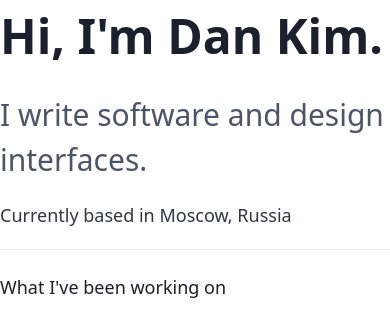
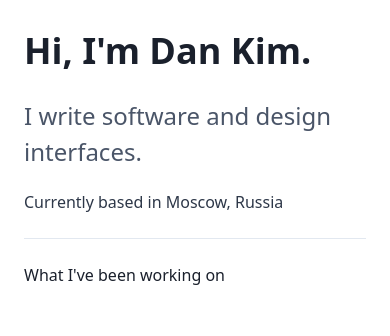
Before and after one commit to dankimio/dankim, a Vue app: page / in a window 390 px wide. Shown: the top 336 px of the page. Built offline with nearby package versions, Linux system fonts and the light colour scheme.

Commit message:
Add spacing

```diff
--- a/src/components/HelloWorld.vue
+++ b/src/components/HelloWorld.vue
@@ -1,18 +1,18 @@
 <template>
-  <div class="container md:pt-48">
-    <h1 class="mb-5 text-5xl font-bold text-gray-900">
+  <div class="container px-6 pt-6 md:pt-32 lg:pt-48 md:max-w-lg lg:max-w-xl">
+    <h1 class="mb-5 text-4xl md:text-5xl font-bold text-gray-900">
       Hi, I'm Dan Kim.
     </h1>
-    <p class="mb-5 text-3xl text-gray-700">
+    <p class="mb-5 text-2xl md:text-3xl text-gray-700">
       I write software and design interfaces.
     </p>
-    <p class="mb-5 text-lg text-gray-800">
+    <p class="mb-6 md:mb-8 md:text-lg text-gray-800">
       Currently based in Moscow, Russia
     </p>
 
     <div class="mb-6 border-b max-w-lg"></div>
 
-    <h2 class="text-lg text-gray-900 font-medium">
+    <h2 class="md:text-lg text-gray-900 font-medium">
       What I've been working on
     </h2>
 
```
